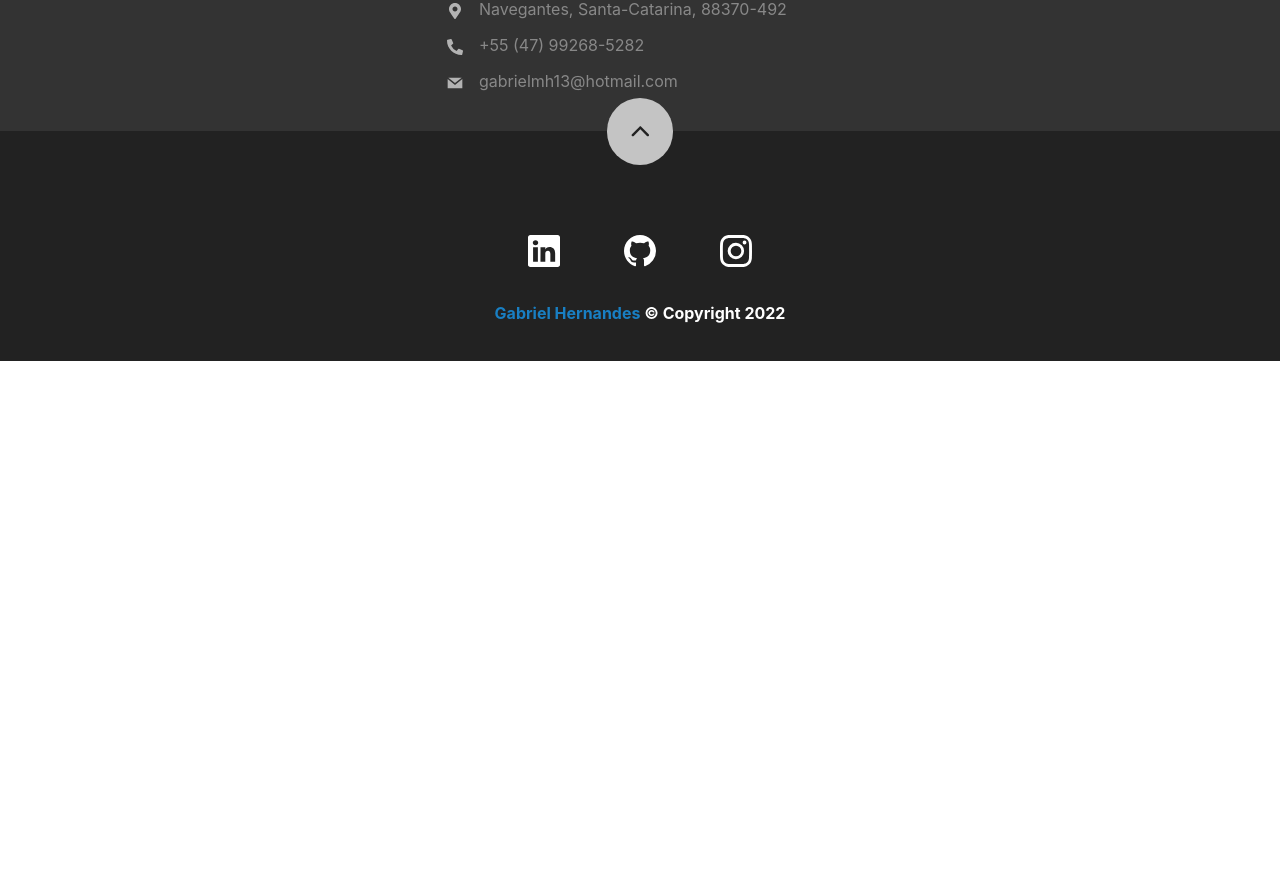
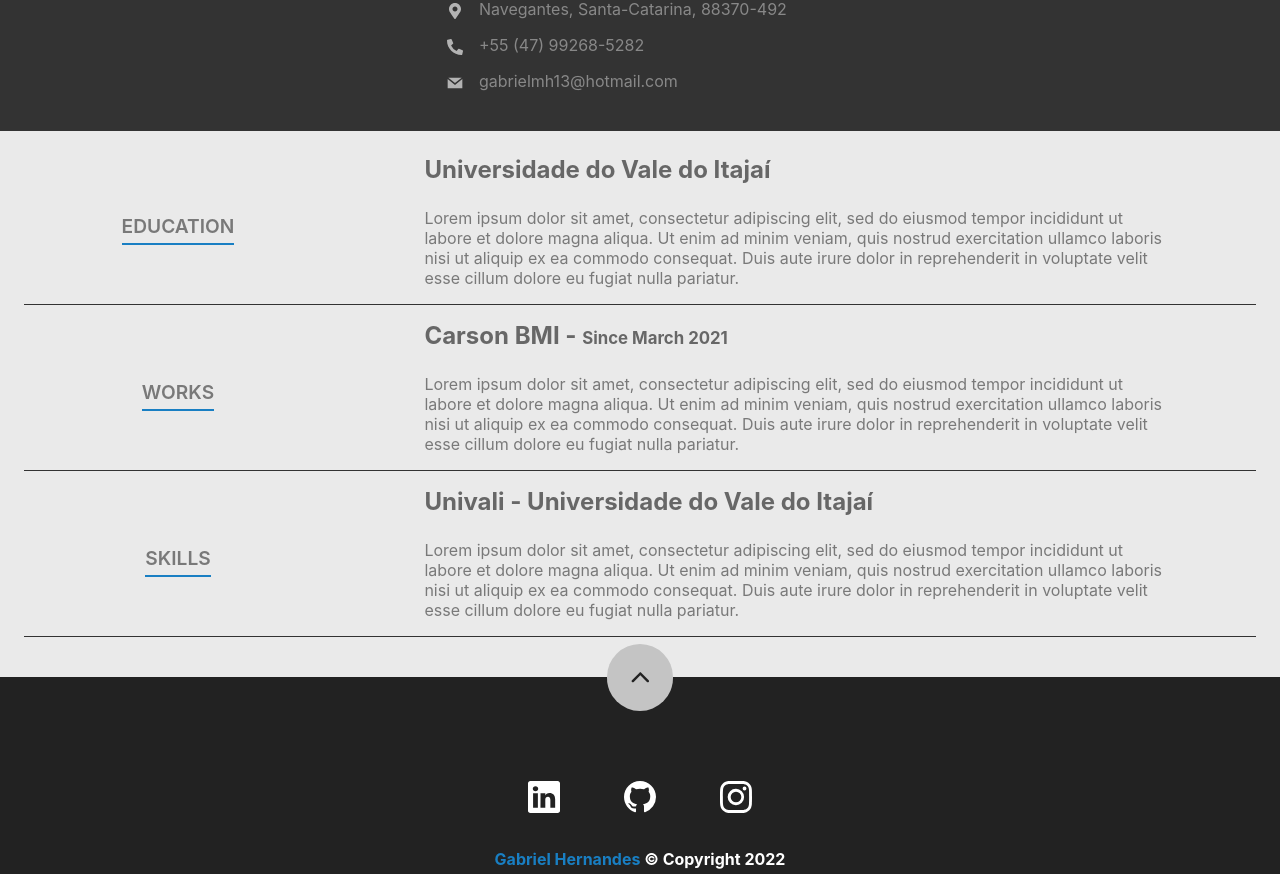
Before and after one commit to gabrielmh13/Portfolio, a React (Create React App) app: page / in a window 1280 px wide. Shown: the part 1095-1969 px from the top of the page. Before the commit the page ends 1456 px from the top, so only its background shows below. Built offline with nearby package versions, Linux system fonts and the light colour scheme.

Commit message:
Resume Dev

```diff
--- a/src/App.js
+++ b/src/App.js
@@ -3,10 +3,12 @@ import './App.css';
 import { useEffect, useState } from 'react';
 
 import Navbar from './components/layout/Navbar'
+import MobileNavbar from './components/layout/MobileNavbar';
 import Footer from './components/layout/Footer';
+
 import Home from './components/pages/Home';
 import About from './components/pages/About';
-import MobileNavbar from './components/layout/MobileNavbar';
+import Resume from './components/pages/Resume';
 
 function App() {
 
@@ -49,6 +51,7 @@ function App() {
       {mobile === true ? <MobileNavbar bgNavbar={bgNavbar}/> : <Navbar bgNavbar={bgNavbar}/>}
       <Home />
       <About />
+      <Resume />
       <Footer />
     </div>
   );
--- a/src/components/pages/About.js
+++ b/src/components/pages/About.js
@@ -11,9 +11,9 @@ export default function About(){
                 <img src='https://cdn-icons-png.flaticon.com/512/1361/1361728.png' alt="Foto Gabriel"/>
             </div>
             <div className={styles.text_container}>
-                <h1>About Me</h1>
+                <h2>About Me</h2>
                 <p>Lorem ipsum dolor sit amet, consectetur adipiscing elit, sed do eiusmod tempor incididunt ut labore et dolore magna aliqua. Ut enim ad minim veniam, quis nostrud exercitation ullamco laboris nisi ut aliquip ex ea commodo consequat.</p>
-                <h1>Contact Details</h1>
+                <h2>Contact Details</h2>
 
                 <ul>
                     <li>
--- a/src/components/pages/About.module.css
+++ b/src/components/pages/About.module.css
@@ -18,7 +18,7 @@
     max-width: 60%;
 }
 
-.text_container h1{
+.text_container h2{
     color: white;
     font-size: 1.5em;
     margin: 1em 0;
@@ -57,4 +57,4 @@
         max-width: 100%;
     }
 
-  }
+}
--- /dev/null
+++ b/src/components/pages/Resume.js
@@ -0,0 +1,35 @@
+import styles from './Resume.module.css'
+
+export default function Resume(){
+    return (
+        <section id="resume" className={styles.resume_container}>
+            <div className={styles.text_container}>
+                <div className={styles.label_container}>
+                    <label>EDUCATION</label>
+                </div>
+                <div className={styles.description_container}>
+                    <h2>Universidade do Vale do Itajaí</h2>
+                    <p>Lorem ipsum dolor sit amet, consectetur adipiscing elit, sed do eiusmod tempor incididunt ut labore et dolore magna aliqua. Ut enim ad minim veniam, quis nostrud exercitation ullamco laboris nisi ut aliquip ex ea commodo consequat. Duis aute irure dolor in reprehenderit in voluptate velit esse cillum dolore eu fugiat nulla pariatur.</p>
+                </div>
+            </div>
+            <div className={styles.text_container}>
+                <div className={styles.label_container}>
+                    <label>WORKS</label>
+                </div>
+                <div className={styles.description_container}>
+                    <h2>Carson BMI - <span>Since March 2021</span></h2>
+                    <p>Lorem ipsum dolor sit amet, consectetur adipiscing elit, sed do eiusmod tempor incididunt ut labore et dolore magna aliqua. Ut enim ad minim veniam, quis nostrud exercitation ullamco laboris nisi ut aliquip ex ea commodo consequat. Duis aute irure dolor in reprehenderit in voluptate velit esse cillum dolore eu fugiat nulla pariatur.</p>
+                </div>
+            </div>
+            <div className={styles.text_container}>
+                <div className={styles.label_container}>
+                    <label>SKILLS</label>
+                </div>
+                <div className={styles.description_container}>
+                    <h2>Univali - Universidade do Vale do Itajaí</h2>
+                    <p>Lorem ipsum dolor sit amet, consectetur adipiscing elit, sed do eiusmod tempor incididunt ut labore et dolore magna aliqua. Ut enim ad minim veniam, quis nostrud exercitation ullamco laboris nisi ut aliquip ex ea commodo consequat. Duis aute irure dolor in reprehenderit in voluptate velit esse cillum dolore eu fugiat nulla pariatur.</p>
+                </div>
+            </div>
+        </section>
+    )
+}
--- /dev/null
+++ b/src/components/pages/Resume.module.css
@@ -0,0 +1,80 @@
+.resume_container {
+    width: 100%;
+    height: auto;
+    height: auto;
+    padding: 1.5em;
+    scroll-margin-top: 3em;
+    background-color: rgb(234, 234, 234);
+    text-align: center;
+}
+
+.text_container {
+    width: 100%;
+    height: auto;
+    display: flex;
+    flex-wrap: wrap;
+    align-items: center;
+    justify-content: space-around;
+    border-bottom: .1em solid rgb(51, 51, 51);
+    margin-bottom: 1em;
+}
+
+.label_container {
+    width: 10%;
+    height: auto;
+    display: flex;
+    justify-content: center;
+}
+
+.label_container label{
+    color: rgb(121, 121, 121);
+    font-size: 1.2em;
+    font-weight: 600;
+    border-bottom: 2px solid #197FC3;
+    padding-bottom: .3em;
+}
+
+.description_container {
+    text-align: left;
+    width: 60%;
+    height: auto;
+    margin-bottom: 1em;
+}
+
+.description_container h2 {
+    color: rgb(103, 103, 103);
+    margin-bottom: 1em;
+}
+
+.description_container span {
+    font-size: .7em;
+}
+
+.description_container p {
+    color: rgb(121, 121, 121);
+}
+
+@media only screen and (max-width: 800px) {
+    .text_container {
+        display: block;
+    }
+
+    .label_container {
+        width: 100%;
+    }
+
+    .label_container label{
+        text-align: center;
+        margin-bottom: 1em;
+    }
+
+    .description_container {
+        width: 100%;
+        text-align: left;
+    }
+
+    .description_container h2{
+        width: 100%;
+        text-align: center;
+    }
+}
```
Also changed, not shown: src/components/layout/itemNavbar.js (deleted, +0 -9 lines).
